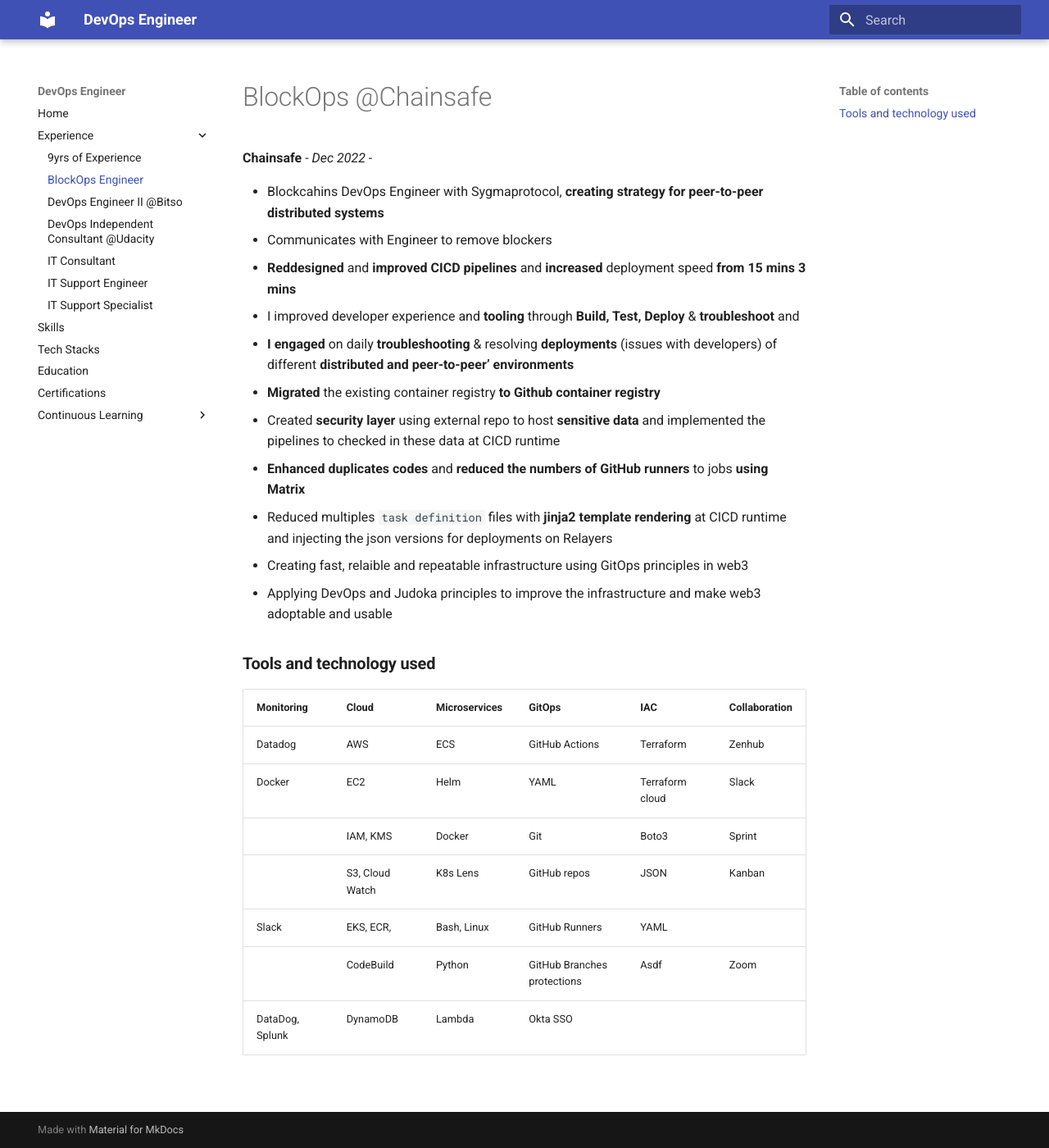
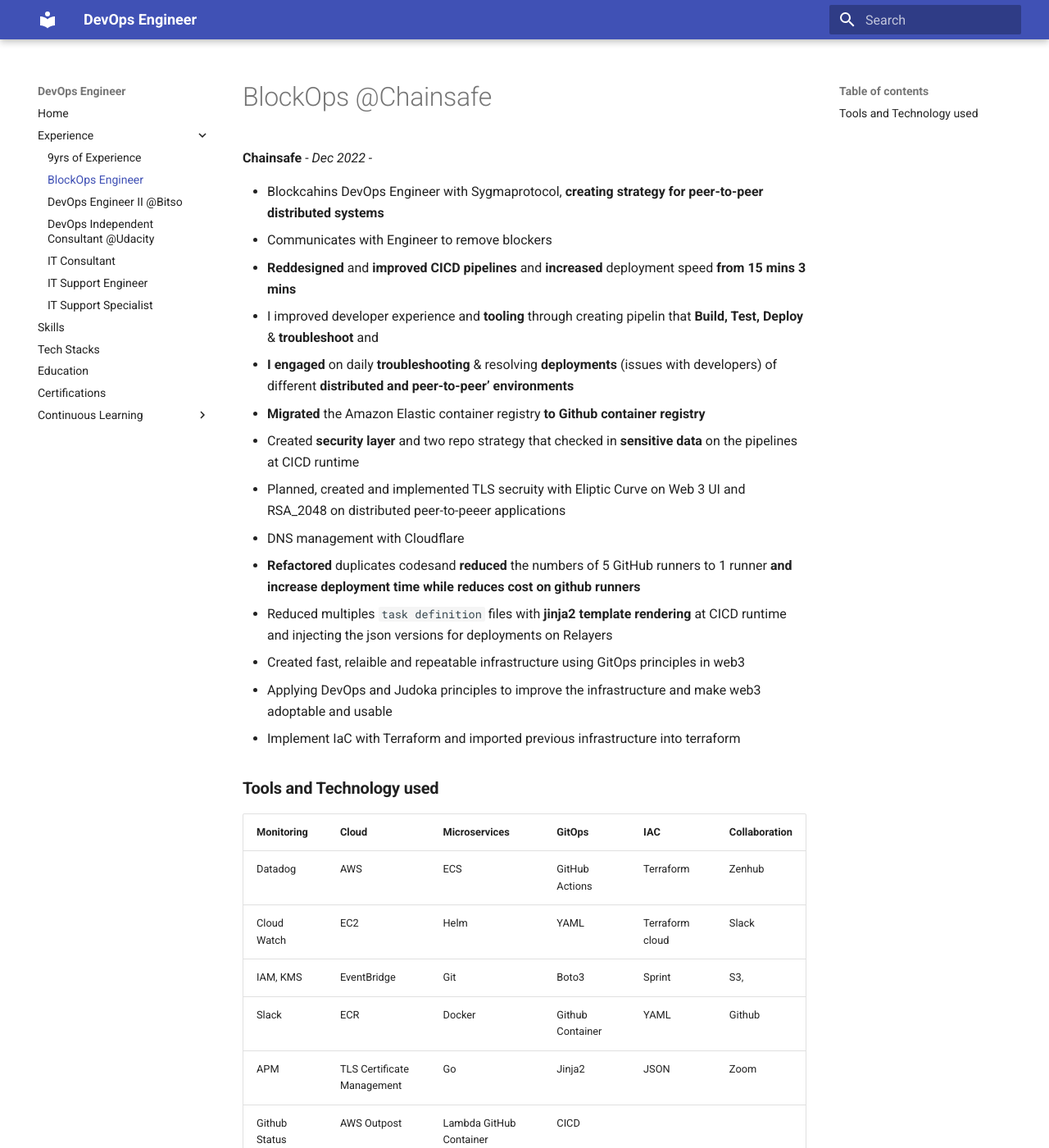
Before and after one commit to eedygreen/isah-idris-DevOps-Engineer-resume, an MkDocs documentation site: the page built from docs/experience/BlockOps_Engineer.md, in a window 1280 px wide and 1400 px high. Shown: the whole window at 82% size. Built offline with MkDocs 1.6.1 and Material for MkDocs 9.7.7, drawn with Linux system fonts in a browser that asks for light colours; some of the changed text lies outside the part shown.

```diff
--- a/docs/experience/BlockOps_Engineer.md
+++ b/docs/experience/BlockOps_Engineer.md
@@ -5,23 +5,26 @@
 - Blockcahins DevOps Engineer with Sygmaprotocol, **creating strategy for peer-to-peer distributed systems**
 - Communicates with Engineer to remove blockers
 - **Reddesigned** and **improved CICD pipelines** and **increased** deployment speed **from 15 mins 3 mins**
-- I improved developer experience and **tooling** through **Build, Test, Deploy** & **troubleshoot** and
+- I improved developer experience and **tooling** through creating pipelin that **Build, Test, Deploy** & **troubleshoot** and
 - **I engaged** on daily **troubleshooting** & resolving **deployments** (issues with developers) of different **distributed and peer-to-peer’ environments**
-- **Migrated** the existing container registry **to Github container registry**
-- Created **security layer** using external repo to host **sensitive data** and implemented the pipelines to checked in these data at CICD runtime
-- **Enhanced duplicates codes** and **reduced the numbers of GitHub runners** to jobs **using Matrix**
+- **Migrated** the Amazon Elastic container registry **to Github container registry**
+- Created **security layer** and two repo strategy that checked in **sensitive data** on the pipelines at CICD runtime
+- Planned, created and implemented TLS secruity with Eliptic Curve on Web 3 UI and RSA_2048 on distributed peer-to-peeer applications
+- DNS management with Cloudflare
+- **Refactored**  duplicates codesand **reduced** the numbers of 5 GitHub runners to 1 runner **and increase deployment time while reduces cost on github runners**
 - Reduced multiples `task definition` files with **jinja2 template rendering** at CICD runtime and injecting the json versions for deployments on Relayers
-- Creating fast, relaible and repeatable infrastructure using GitOps principles in web3
+- Created fast, relaible and repeatable infrastructure using GitOps principles in web3
 - Applying DevOps and Judoka principles to improve the infrastructure and make web3 adoptable and usable
+- Implement IaC with Terraform and imported previous infrastructure into terraform
 
-### **Tools and technology used**
+### **Tools and Technology used**
 
 Monitoring            | Cloud          | Microservices  | GitOps         | IAC            | Collaboration
 ----------------|----------------|----------------|----------------|----------------|----------------
-Datadog          | AWS            | ECS            | GitHub Actions | Terraform      | Zenhub
-Docker          | EC2            |   Helm         | YAML           | Terraform cloud       | Slack
-          | IAM, KMS       | Docker         | Git            |  Boto3         | Sprint
-          | S3, Cloud Watch| K8s Lens       | GitHub repos   | JSON           | Kanban
-Slack           | EKS, ECR,  | Bash, Linux    | GitHub Runners | YAML           |
-       | CodeBuild      | Python         | GitHub Branches protections|Asdf| Zoom
- DataDog, Splunk| DynamoDB       | Lambda         | Okta SSO       |                |
+Datadog         | AWS            | ECS            | GitHub Actions | Terraform           | Zenhub
+Cloud Watch     | EC2            |   Helm         | YAML           | Terraform cloud     | Slack
+IAM, KMS        | EventBridge        | Git            |  Boto3         | Sprint              | S3,
+Slack           | ECR            | Docker              | Github Container | YAML         |Github
+ APM   | TLS Certificate Management | Go             |  Jinja2  |       JSON                    | Zoom
+Github Status    | AWS Outpost    | Lambda  GitHub Container Registary | CICD
+ Email           | Bash Linux | SNS
```
Also changed, not shown: docs/continuous-learning/list/Distributed Systems.md (added, +11 -0 lines), docs/experience/DevOps_Engineer_II_@Bitso.md (+1 -1 lines).
